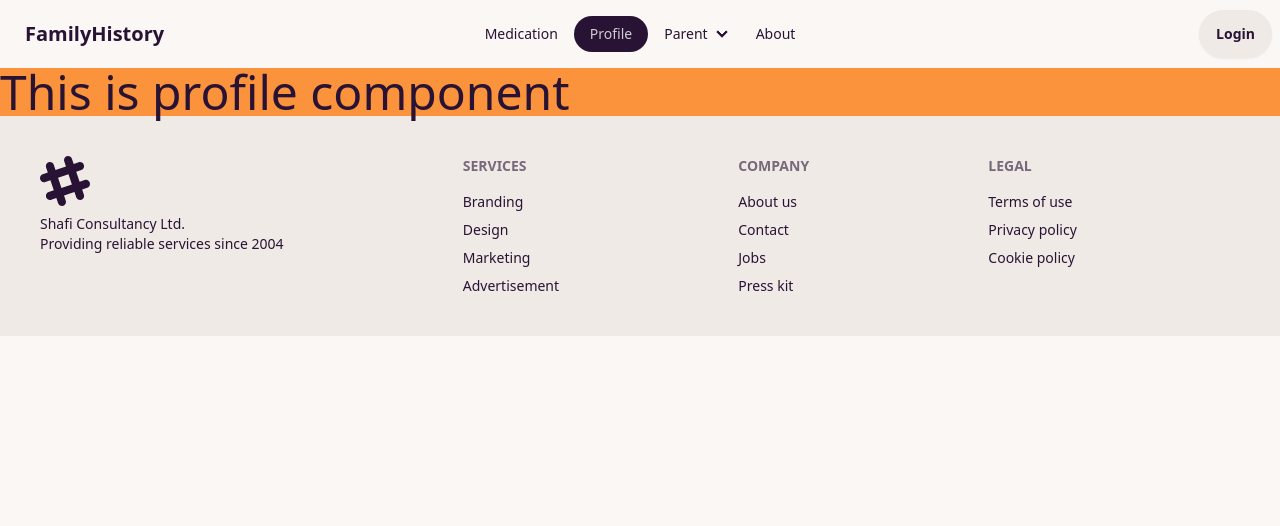
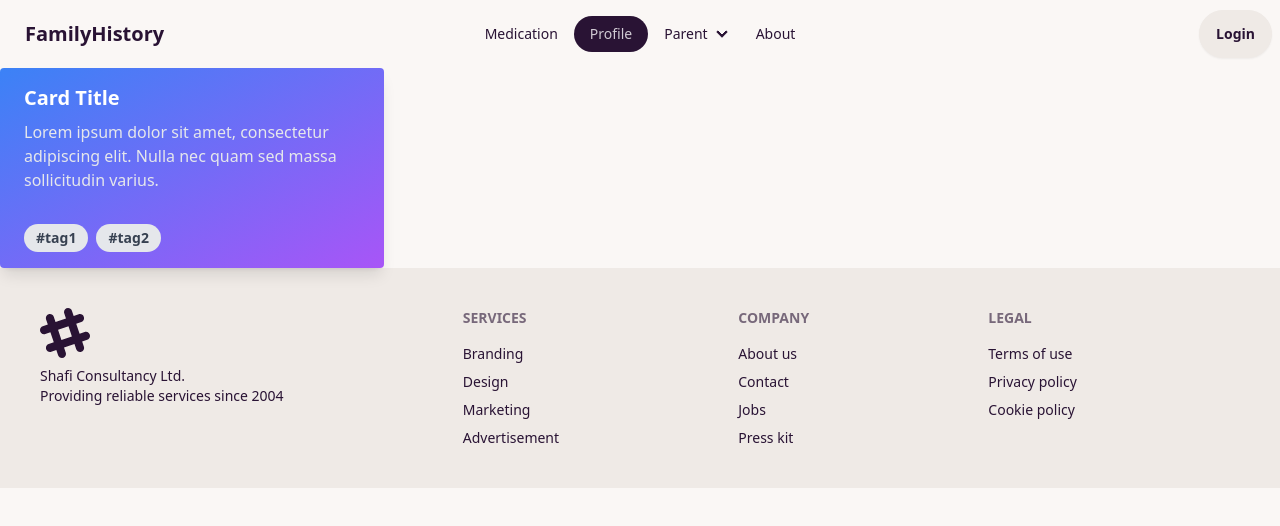
Before and after one commit to Aminul667/med, a React (Vite) app: page /profile in a window 1280 px wide. Shown: the top 526 px of the page. Built offline with nearby package versions, Linux system fonts and the light colour scheme.

Commit message:
added data to the public folder

```diff
--- a/src/Routes/Routes.jsx
+++ b/src/Routes/Routes.jsx
@@ -25,6 +25,7 @@ const router = createBrowserRouter([
       {
         path: "profile",
         element: <Profile></Profile>,
+        loader: () => fetch("prescriptionData.json"),
       },
     ],
   },
--- a/src/pages/Profile/Profile.jsx
+++ b/src/pages/Profile/Profile.jsx
@@ -1,10 +1,28 @@
+import { useLoaderData } from "react-router-dom";
 
 const Profile = () => {
-    return (
-        <div>
-            <h2 className="text-5xl bg-orange-400">This is profile component</h2>
-        </div>
-    );
+  const prescriptionData = useLoaderData();
+  console.log(prescriptionData);
+
+  return (
+    <div className="max-w-sm rounded overflow-hidden shadow-lg bg-gradient-to-br from-blue-500 to-purple-500 bg-opacity-75 backdrop-blur-md backdrop-filter">
+      <div className="px-6 py-4">
+        <div className="font-semibold text-xl mb-2 text-white">Card Title</div>
+        <p className="text-gray-200 text-base">
+          Lorem ipsum dolor sit amet, consectetur adipiscing elit. Nulla nec
+          quam sed massa sollicitudin varius.
+        </p>
+      </div>
+      <div className="px-6 py-4">
+        <span className="inline-block bg-gray-200 rounded-full px-3 py-1 text-sm font-semibold text-gray-700 mr-2">
+          #tag1
+        </span>
+        <span className="inline-block bg-gray-200 rounded-full px-3 py-1 text-sm font-semibold text-gray-700 mr-2">
+          #tag2
+        </span>
+      </div>
+    </div>
+  );
 };
 
 export default Profile;
```
Also changed, not shown: public/prescriptionData.json (renamed from src/assets/data/prescriptionData.json).
